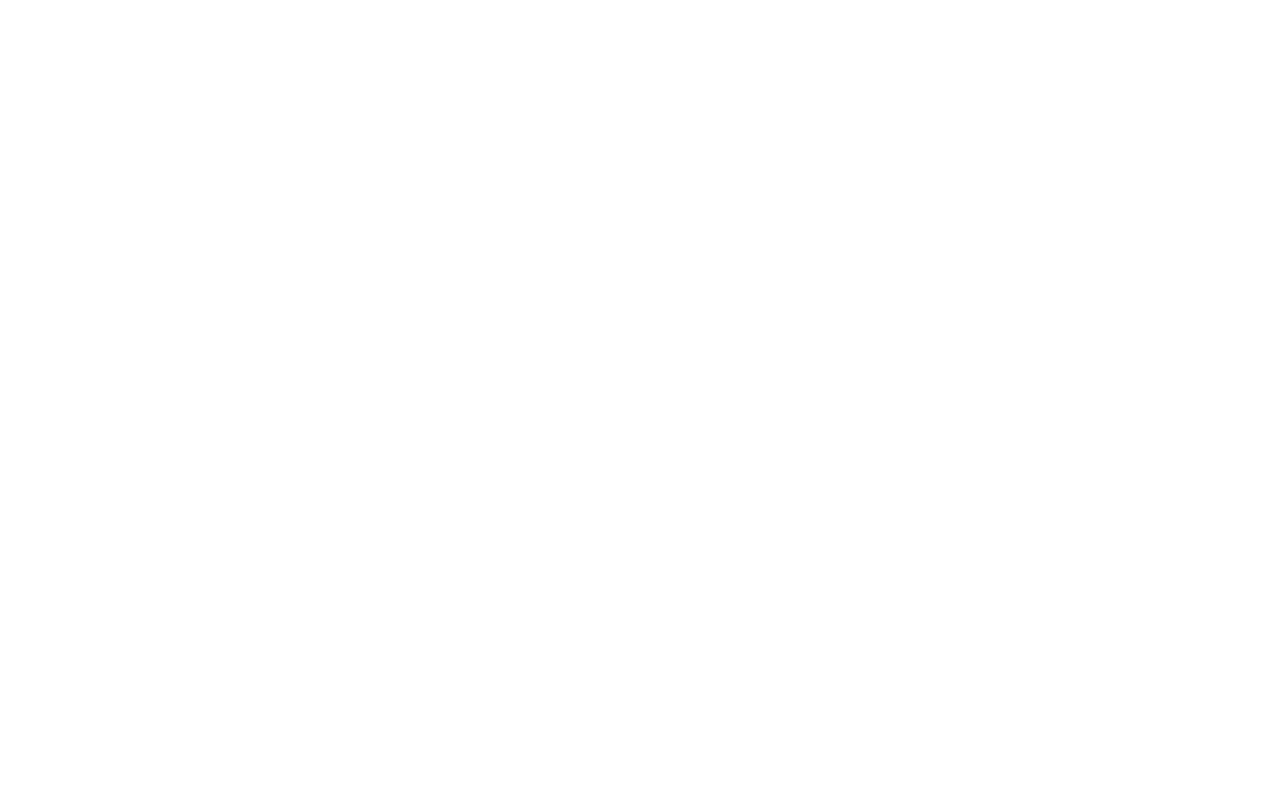
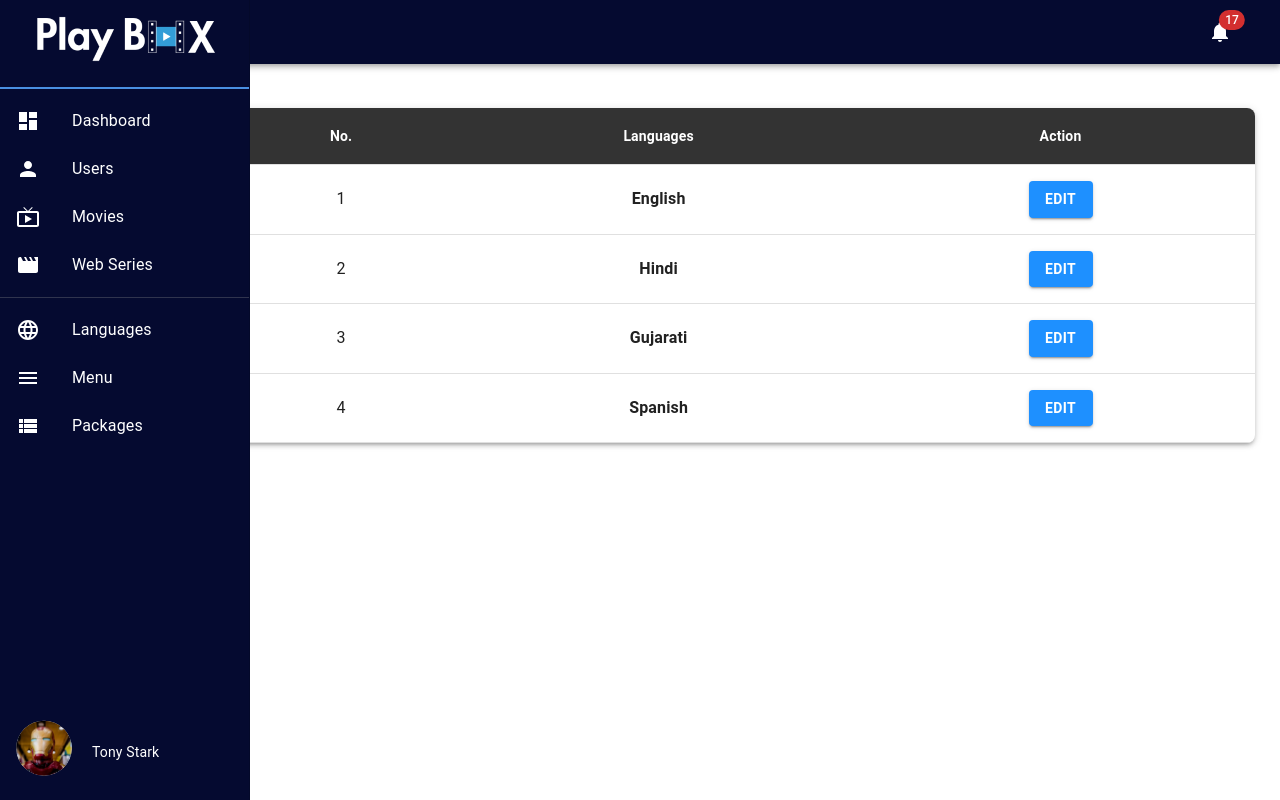
Before and after one commit to kishan6793/PlayBox, a React (Create React App) app in the folder frontend/: page /languages in a window 1280 px wide. Before the commit this address had no page. Built offline with nearby package versions, Linux system fonts and the light colour scheme.

Commit message:
some-changes

```diff
--- a/frontend/src/App.js
+++ b/frontend/src/App.js
@@ -1,27 +1,35 @@
-import React from "react";
-import { Route, Routes } from "react-router-dom";
+import React, { useState } from "react";
+import { Route, Routes, useLocation } from "react-router-dom";
 import HomePage from "./pages/HomePage";
 import ProfilePage from "./pages/ProfilePage";
-import AdminDeshboard from "./pages/AdminDeshboard";
 import Deshboard from "./components/Deshboard";
-
 import MenuPage from "./pages/MenuPage";
-
 import Formpage from "./pages/Formpage";
 import Platform from "./components/plateform";
+import LanguagePage from "./pages/LanguagePage";
+import MoviePage from "./pages/MoviePage";
+import Sidebar from "./components/Sidebar";
 
 export default function App() {
+  const [selectedPage, setSelectedPage] = useState("Dashboard");
+  const location = useLocation();
+
+  const handlePageChange = (page) => {
+    setSelectedPage(page);
+  };
+
   return (
     <>
+      {location.pathname !== "/" && <Sidebar onPageChange={handlePageChange} />}
       <Routes>
         <Route path="/" element={<HomePage />} />
         <Route path="/profile" element={<ProfilePage />} />
-        {/* <Route path="/admin-deshboard" element={<AdminDeshboard />} /> */}
+        <Route path="/movies" element={<MoviePage />} />
         <Route path="/form" element={<Formpage />} />
         <Route path="/menu" element={<MenuPage />} />
+        <Route path="/languages" element={<LanguagePage />} />
         <Route path="/platform" element={<Platform />} />
       </Routes>
-
       <div className="App">{/* < /> */}</div>
     </>
   );
--- a/frontend/src/components/MoviePage.jsx
+++ b/frontend/src/components/Movie.jsx
@@ -34,7 +34,7 @@
   },
 });
 
-const MoviesPage = () => {
+const MoviePage = () => {
   const movies = [
     {
       name: "Singhm return",
@@ -61,7 +61,6 @@
       genre: "Action",
     },
   ];
-
 
   const [open, setOpen] = React.useState(false);
 
@@ -148,4 +147,4 @@
   );
 };
 
-export default MoviesPage;
+export default MoviePage;
--- a/frontend/src/pages/LanguagePage.jsx
+++ b/frontend/src/pages/LanguagePage.jsx
@@ -3,11 +3,11 @@
 
 import Sidebar from "../components/Sidebar";
 // import Deshboard from "../components/Deshboard";
-import MoviePage from "../components/MoviePage";
+import MoviePage from "../components/Movie";
 import AdminNavbar from "../components/AdminNavbar";
 import TableForLanguage from "../components/TableForLanguage";
 
-function AdminDeshboard() {
+function LanguagePage() {
   const [selectedPage, setSelectedPage] = useState("Dashboard");
 
   const handlePageChange = (page) => {
@@ -19,15 +19,21 @@
       <div>
         <Box sx={{ display: "flex" }}>
           <CssBaseline />
-        <Sidebar onPageChange={handlePageChange} />{" "}
-        <Box sx={{ display: "flex",flexDirection:"column",width:"100%" }}>
-          <AdminNavbar text="Languages" NotificationsIcon={true} MailIcon={false} AccountCircle={false} />
+          {/* <Sidebar onPageChange={handlePageChange} />{" "} */}
+          <Box sx={{ display: "flex", flexDirection: "column", width: "100%" }}>
+            <AdminNavbar
+              text="Languages"
+              NotificationsIcon={true}
+              MailIcon={false}
+              AccountCircle={false}
+            />
           </Box>
         </Box>
       </div>
+      lsjdlaj
       <TableForLanguage />
     </>
   );
 }
 
-export default AdminDeshboard;
+export default LanguagePage;
--- a/frontend/src/pages/MenuPage.jsx
+++ b/frontend/src/pages/MenuPage.jsx
@@ -3,7 +3,7 @@
 
 import Sidebar from "../components/Sidebar";
 // import Deshboard from "../components/Deshboard";
-import MoviePage from "../components/MoviePage";
+import MoviePage from "../components/Movie";
 import AdminNavbar from "../components/AdminNavbar";
 import Table from "../components/Table";
 
@@ -19,9 +19,14 @@
       <div>
         <Box sx={{ display: "flex" }}>
           <CssBaseline />
-        <Sidebar onPageChange={handlePageChange} />{" "}
-        <Box sx={{ display: "flex",flexDirection:"column",width:"100%" }}>
-          <AdminNavbar text="Menu" NotificationsIcon={true} MailIcon={false} AccountCircle={false} />
+          {/* <Sidebar onPageChange={handlePageChange} />{" "} */}
+          <Box sx={{ display: "flex", flexDirection: "column", width: "100%" }}>
+            <AdminNavbar
+              text="Menu"
+              NotificationsIcon={true}
+              MailIcon={false}
+              AccountCircle={false}
+            />
 
             {/* Pass handlePageChange as prop */}
             {/* Conditionally render the Dashboard or MoviesPage component */}
--- a/frontend/src/pages/AdminDeshboard.jsx
+++ b/frontend/src/pages/MoviePage.jsx
@@ -3,7 +3,7 @@
 
 import Sidebar from "../components/Sidebar";
 import Deshboard from "../components/Deshboard";
-import MoviePage from "../components/MoviePage";
+import Movie from "../components/Movie";
 import AdminNavbar from "../components/AdminNavbar";
 
 function AdminDeshboard() {
@@ -21,7 +21,7 @@
     <div>
       <Box sx={{ display: "flex" }}>
         <CssBaseline />
-        <Sidebar onPageChange={handlePageChange} />{" "}
+        {/* <Sidebar onPageChange={handlePageChange} />{" "} */}
         <Box sx={{ display: "flex", flexDirection: "column", width: "100%" }}>
           <AdminNavbar
             text={text}
@@ -29,7 +29,9 @@
             NotificationsIcon={NotificationsIcon}
             AccountCircle={AccountCircle}
           />
-          <MoviePage/>
+          <Box sx={{ marginLeft: "258px", width: "83%" }}>
+            <Movie />
+          </Box>
         </Box>
       </Box>
     </div>
```
Lines whose indentation alone changed are shown as unchanged.
